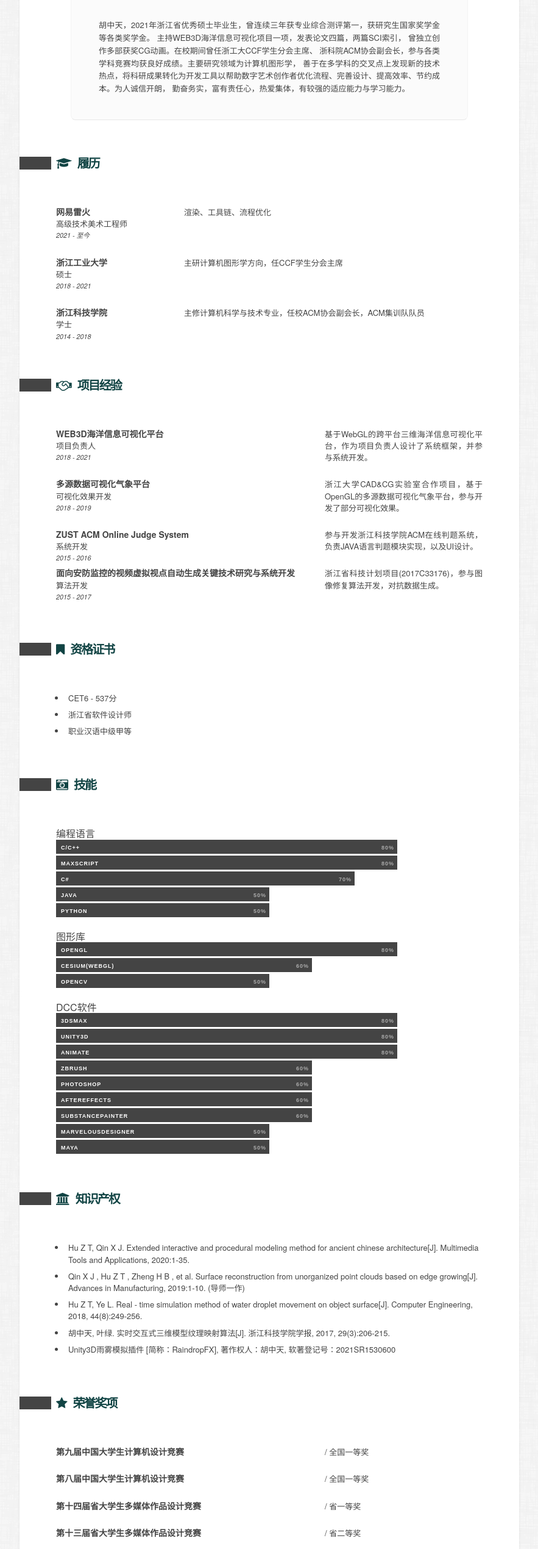
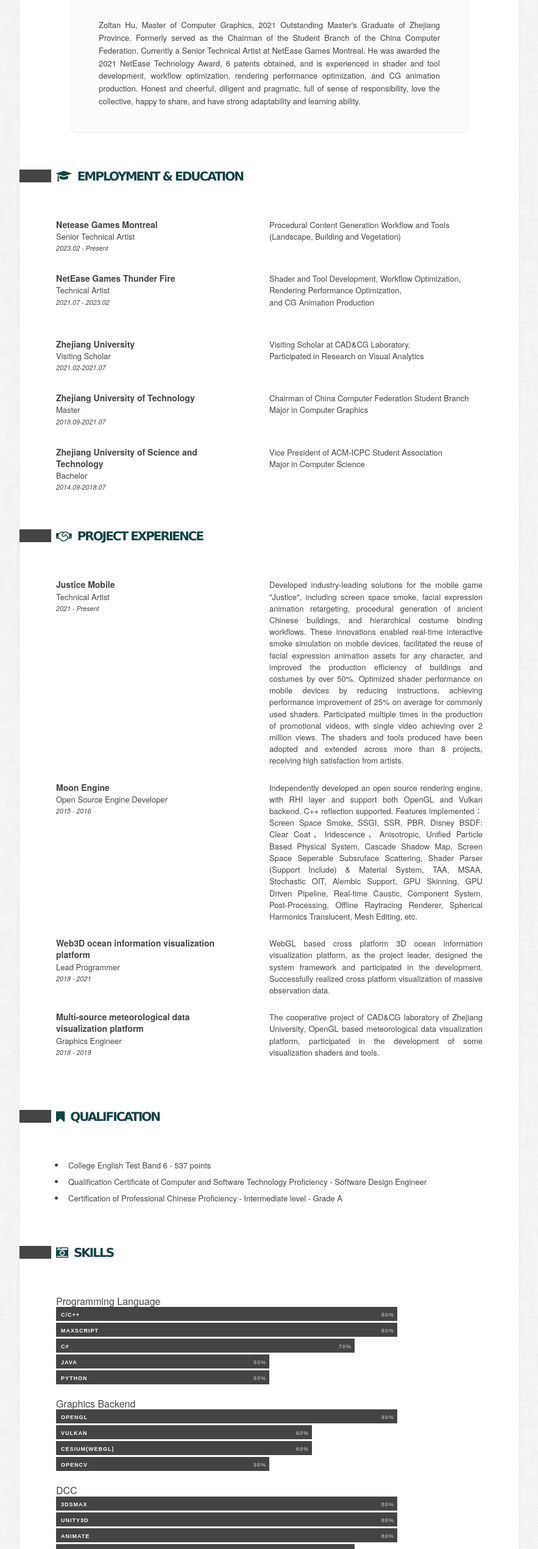
Before and after one commit to RIPmr/resume, a plain HTML site: page index.html in a window 1280 px wide. Shown: the part 240-2780 px from the top of the page at 61% size, without its empty margins (198-1081 px from the left). Drawn offline with Linux system fonts and the light colour scheme.

Commit message:
Update: 2024-9-17

```diff
--- a/css/style.css
+++ b/css/style.css
@@ -639,12 +639,12 @@ ul#schools li .details,
 ul#project li .details,
 ul#recommends li .details {
     float: left;
-    width: 60%
+    width: 65%
 }
 
 ul#scholar li .details {
     float: left;
-    width: 30%
+    width: 40%
 }
 
 ul#jobs li p,
@@ -652,13 +652,13 @@ ul#schools li > p,
 ul#project li > p,
 ul#recommends li > p {
     float: right;
-    width: 37%;
+    width: 25%;
     margin-bottom: 25px;
 }
 
 ul#scholar li > p {
 	float: right;
-	width: 70%;
+	width: 50%;
 	margin-bottom: 25px;
 }
 
--- a/index.html
+++ b/index.html
@@ -50,13 +50,13 @@
         <!--INTRODUCE NAME-->
         <h2 id="titleName" class="sectionHead">
             <i class="fa fa-id-card-o fa-1x">&nbsp;&nbsp;</i>
-            胡中天
+            Zoltan Hu
         </h2>
         <!--BASE INFORMATION-->
         <div id="bio">
             <h2>
-                Zhongtian Hu
-                <a class="socialIcon" id="tip" data-tipso="17826807759">
+                胡中天
+                <a class="socialIcon" id="tip" data-tipso="15058612306">
                     <i class="fa fa-phone fa-fw fa-1x"></i>
                 </a>
                 <a class="socialIcon" id="tip2" data-tipso="2111812100@zjut.edu.cn">
@@ -79,12 +79,16 @@
             <!--END SOCIAL LINKS-->
             <!--BASE INFORMATION - PERSONAL INFORMATION-->
             <p>
-                胡中天，2021年浙江省优秀硕士毕业生，曾连续三年获专业综合测评第一，获研究生国家奖学金等各类奖学金。
-                主持WEB3D海洋信息可视化项目一项，发表论文四篇，两篇SCI索引，
-                曾独立创作多部获奖CG动画。在校期间曾任浙工大CCF学生分会主席、
-                浙科院ACM协会副会长，参与各类学科竞赛均获良好成绩。主要研究领域为计算机图形学，
-                善于在多学科的交叉点上发现新的技术热点，将科研成果转化为开发工具以帮助数字艺术创作者优化流程、完善设计、提高效率、节约成本。为人诚信开朗，
-                勤奋务实，富有责任心，热爱集体，有较强的适应能力与学习能力。
+                Zoltan Hu, Master of Computer Graphics, 2021 Outstanding Master's Graduate of Zhejiang Province.
+                Formerly served as the Chairman of the Student Branch of the China Computer Federation.
+
+                Currently a Senior Technical Artist at NetEase Games Montreal.
+                He was awarded the 2021 NetEase Technology Award, 6 patents obtained,
+                and is experienced in shader and tool development, workflow optimization,
+                rendering performance optimization, and CG animation production.
+
+                Honest and cheerful, diligent and pragmatic, full of sense of responsibility,
+                love the collective, happy to share, and have strong adaptability and learning ability.
             </p>
             <!--END PERSONAL INFORMATION-->
         </div>
@@ -94,39 +98,60 @@
         <!--EDUCATION TITLE-->
         <h2 id="learn" class="sectionHead">
             <i class="fa fa-graduation-cap fa-1x">&nbsp;&nbsp;</i>
-            履历
+            Employment & Education
         </h2>
         <!--EDUCATION-->
         <ul id="scholar">
             <li>
                 <div class="details">
-                    <h3>网易雷火</h3>
-                    <h4>高级技术美术工程师</h4>
-                    <h5>2021 - 至今</h5>
+                    <h3>Netease Games Montreal</h3>
+                    <h4>Senior Technical Artist</h4>
+                    <h5>2023.02 - Present</h5>
                 </div>
-                <p>渲染、工具链、流程优化</p>
+                <p>Procedural Content Generation Workflow and Tools<br>(Landscape, Building and Vegetation)</p>
+            </li>
+
+            <li><p></p></li>
+            <li>
+                <div class="details">
+                    <h3>NetEase Games Thunder Fire</h3>
+                    <h4>Technical Artist</h4>
+                    <h5>2021.07 - 2023.02</h5>
+                </div>
+                <p>Shader and Tool Development, Workflow Optimization, <br>Rendering Performance Optimization, <br>and CG Animation Production</p>
             </li>
 
             <li><p></p></li>
 
             <li>
                 <div class="details">
-                    <h3>浙江工业大学</h3>
-                    <h4>硕士</h4>
-                    <h5>2018 - 2021</h5>
+                    <h3>Zhejiang University</h3>
+                    <h4>Visiting Scholar</h4>
+                    <h5>2021.02-2021.07</h5>
                 </div>
-                <p>主研计算机图形学方向，任CCF学生分会主席</p>
+                <p>Visiting Scholar at CAD&CG Laboratory, <br>Participated in Research on Visual Analytics</p>
             </li>
 
             <li><p></p></li>
 
             <li>
                 <div class="details">
-                    <h3>浙江科技学院</h3>
-                    <h4>学士</h4>
-                    <h5>2014 - 2018</h5>
+                    <h3>Zhejiang University of Technology</h3>
+                    <h4>Master</h4>
+                    <h5>2018.09-2021.07</h5>
                 </div>
-                <p>主修计算机科学与技术专业，任校ACM协会副会长，ACM集训队队员</p>
+                <p>Chairman of China Computer Federation Student Branch<br>Major in Computer Graphics</p>
+            </li>
+
+            <li><p></p></li>
+
+            <li>
+                <div class="details">
+                    <h3>Zhejiang University of Science and Technology</h3>
+                    <h4>Bachelor</h4>
+                    <h5>2014.09-2018.07</h5>
+                </div>
+                <p>Vice President of ACM-ICPC Student Association<br>Major in Computer Science</p>
             </li>
         </ul>
         <!--END EDUCATION-->
@@ -135,41 +160,51 @@
         <!--AS SEEN ON TITLE-->
         <h2 id="eye" class="sectionHead">
             <i class="fa fa-handshake-o fa-1x">&nbsp;&nbsp;</i>
-            项目经验
+            Project Experience
         </h2>
         <!--PROJECT-->
-        <ul id="project">
+        <ul id="scholar">
             <li>
                 <div class="details">
-                    <h3>WEB3D海洋信息可视化平台</h3>
-                    <h4>项目负责人</h4>
-                    <h5>2018 - 2021</h5>
+                    <h3>Justice Mobile</h3>
+                    <h4>Technical Artist</h4>
+                    <h5>2021 - Present</h5>
                 </div>
-                <p>基于WebGL的跨平台三维海洋信息可视化平台，作为项目负责人设计了系统框架，并参与系统开发。</p>
+                <p>
+                    Developed industry-leading solutions for the mobile game "Justice", including screen space smoke, facial expression animation retargeting, procedural generation of ancient Chinese buildings, and hierarchical costume binding workflows. These innovations enabled real-time interactive smoke simulation on mobile devices, facilitated the reuse of facial expression animation assets for any character, and improved the production efficiency of buildings and costumes by over 50%. Optimized shader performance on mobile devices by reducing instructions, achieving performance improvement of 25% on average for commonly used shaders. Participated multiple times in the production of promotional videos, with single video achieving over 2 million views. The shaders and tools produced have been adopted and extended across more than 8 projects, receiving high satisfaction from artists.
+                </p>
             </li>
             <li>
                 <div class="details">
-                    <h3>多源数据可视化气象平台</h3>
-                    <h4>可视化效果开发</h4>
-                    <h5>2018 - 2019</h5>
+                    <h3>Moon Engine</h3>
+                    <h4>Open Source Engine Developer</h4>
+                    <h5>2015 - 2016</h5>
                 </div>
-                <p>浙江大学CAD&CG实验室合作项目，基于OpenGL的多源数据可视化气象平台，参与开发了部分可视化效果。</p>
+                <p>
+                    Independently developed an open source rendering engine, with RHI layer and support both OpenGL and Vulkan backend. C++ reflection supported. Features implemented：Screen Space Smoke, SSGI, SSR, PBR, Disney BSDF: Clear Coat、Iridescence、Anisotropic, Unified Particle Based Physical System, Cascade Shadow Map, Screen Space Seperable Subsruface Scattering, Shader Parser (Support Include) & Material System, TAA, MSAA, Stochastic OIT, Alembic Support, GPU Skinning, GPU Driven Pipeline, Real-time Caustic, Component System, Post-Processing, Offline Raytracing Renderer, Spherical Harmonics Translucent, Mesh Editing, etc.
+                </p>
             </li>
             <li>
                 <div class="details">
-                    <h3>ZUST ACM Online Judge System</h3>
-                    <h4>系统开发</h4>
-                    <h5>2015 - 2016</h5>
+                    <h3>Web3D ocean information visualization platform</h3>
+                    <h4>Lead Programmer</h4>
+                    <h5>2018 - 2021</h5>
                 </div>
-                <p>参与开发浙江科技学院ACM在线判题系统，负责JAVA语言判题模块实现，以及UI设计。</p>
+                <p>
+                    WebGL based cross platform 3D ocean information visualization platform, as the project leader, designed the system framework and participated in the development. Successfully realized cross platform visualization of massive observation data.
+                </p>
             </li>
             <li>
                 <div class="details">
-                    <h3>面向安防监控的视频虚拟视点自动生成关键技术研究与系统开发</h3>
-                    <h4>算法开发</h4>
-                    <h5>2015 - 2017</h5>
+                    <h3>
+                        Multi-source meteorological data visualization platform
+                    </h3>
+                    <h4>Graphics Engineer</h4>
+                    <h5>2018 - 2019</h5>
                 </div>
-                <p>浙江省科技计划项目(2017C33176)，参与图像修复算法开发，对抗数据生成。</p>
+                <p>
+                    The cooperative project of CAD&CG laboratory of Zhejiang University, OpenGL based meteorological data visualization platform, participated in the development of some visualization shaders and tools.
+                </p>
             </li>
         </ul>
         <!--END PROJECT-->
@@ -178,13 +213,13 @@
         <!--HONORS / AWARDS TITLE-->
         <h2 id="ribbon" class="sectionHead">
             <i class="fa fa-bookmark fa-1x">&nbsp;&nbsp;</i>
-            资格证书
+            Qualification
         </h2>
         <!--HONORS / AWARDS-->
         <ul id="honorsAwards">
-            <li>CET6 - 537分</li>
-            <li>浙江省软件设计师</li>
-            <li>职业汉语中级甲等</li>
+            <li>College English Test Band 6 - 537 points</li>
+            <li>Qualification Certificate of Computer and Software Technology Proficiency - Software Design Engineer</li>
+            <li>Certification of Professional Chinese Proficiency - Intermediate level - Grade A</li>
         </ul>
         <!--END HONORS / AWARDS-->
         <div class="clear"></div>
@@ -193,11 +228,11 @@
         <!--h2 id="tools" class="sectionHead">技能</h2-->
         <h2 id="tools" class="sectionHead">
             <i class="fa fa-camera-retro fa-1x">&nbsp;&nbsp;</i>
-            技能
+            Skills
         </h2>
 
         <!--SKILLS-->
-        <h4>编程语言</h4>
+        <h4>Programming Language</h4>
         <ul id="skills">
             <li id="skill1" class="s80"><span>C/C++</span></li>
             <li id="skill2" class="s80"><span>MaxScript</span></li>
@@ -208,51 +243,73 @@
         </ul>
 
         <br>
-        <h4>图形库</h4>
+        <h4>Graphics Backend</h4>
         <ul id="skills">
             <li id="skill3" class="s80"><span>OpenGL</span></li>
+            <li id="skill3" class="s60"><span>Vulkan</span></li>
             <li id="skill3" class="s60"><span>Cesium(WebGL)</span></li>
             <li id="skill3" class="s50"><span>OpenCV</span></li>
         </ul>
         <div class="clear"></div>
 
         <br>
-        <h4>DCC软件</h4>
+        <h4>DCC</h4>
         <ul id="skills">
             <li id="skill4" class="s80"><span>3DsMax</span></li>
             <li id="skill4" class="s80"><span>Unity3D</span></li>
             <li id="skill4" class="s80"><span>Animate</span></li>
+            <li id="skill4" class="s70"><span>Unreal</span></li>
             <li id="skill4" class="s60"><span>ZBrush</span></li>
             <li id="skill4" class="s60"><span>Photoshop</span></li>
             <li id="skill4" class="s60"><span>AfterEffects</span></li>
             <li id="skill4" class="s60"><span>SubstancePainter</span></li>
             <li id="skill4" class="s50"><span>MarvelousDesigner</span></li>
+            <li id="skill4" class="s50"><span>Houdini</span></li>
             <li id="skill4" class="s50"><span>Maya</span></li>
         </ul>
         <!--END SKILLS-->
         <!--HONORS / AWARDS TITLE-->
         <h2 id="ribbon" class="sectionHead">
             <i class="fa fa-institution fa-1x">&nbsp;&nbsp;</i>
-            知识产权
+            Intellectual Property
         </h2>
         <!--HONORS / AWARDS-->
         <ul id="honorsAwards">
             <li>
-                Hu Z T, Qin X J. Extended interactive and procedural modeling method for ancient chinese
-                architecture[J]. Multimedia Tools and Applications, 2020:1-35.
+                [1] Hu Z T, Qin X J. Extended interactive and procedural modeling method for ancient chinese architecture[J]. Multimedia Tools and Applications, 2020:1-35.
             </li>
             <li>
-                Qin X J , Hu Z T , Zheng H B , et al. Surface reconstruction from unorganized point
-                clouds based on edge growing[J]. Advances in Manufacturing, 2019:1-10. (导师一作)
+                [2] Qin X J , Hu Z T , Zheng H B , et al. Surface reconstruction from unorganized point clouds based on edge growing[J]. Advances in Manufacturing, 2019:1-10.
             </li>
             <li>
-                Hu Z T, Ye L. Real - time simulation method of water droplet movement on object surface[J]. Computer Engineering, 2018, 44(8):249-256.
+                [3] A Novel Method for Simulating Micro-Scale Water Droplet Movements [J]. Lin Z J, Hu Z T, Lou S Y, et al. Separations, 2022, 9, 451.
             </li>
             <li>
-                胡中天, 叶绿. 实时交互式三维模型纹理映射算法[J]. 浙江科技学院学报, 2017, 29(3):206-215.
+                [4] Hu Z T, Ye L. Real - time simulation method of water droplet movement on object surface[J]. Computer Engineering, 2018, 44(8):249-256.
             </li>
             <li>
-                Unity3D雨雾模拟插件 [简称：RaindropFX], 著作权人：胡中天, 软著登记号：2021SR1530600
+                [5] Hu Z T, Ye L. Real-time interactive 3d model texture projecting algorithm[J]. Journal of Zhejiang University of Science and Technology, 2017, 29(3):206-215.
+            </li>
+            <li>
+                [6] Dimensionality Reduction Smoke Simulation Method for Real-time Applications, First Inventor, TF20230218.
+            </li>
+            <li>
+                [7] Real-time Facial Animation Retargeting Method for Mobile Devices, First Inventor, TF20220269.
+            </li>
+            <li>
+                [8] Hierarchical Game Costume Binding Workflow, First Inventor, TF20230217.
+            </li>
+            <li>
+                [9] Fusionable Button Widget for Unity Engine, Second Inventor, TF20230202.
+            </li>
+            <li>
+                [10] Method for Creating Multi-pivot Dissolution Effects, Second Inventor, TF20230232.
+            </li>
+            <li>
+                [11] Low-cost Godray Rendering Method for Unity UX, Second Inventor, TF20230211.
+            </li>
+            <li>
+                [12] Unity3D Raindrop and Frosted Glass Simulation Method [Abbreviated to: RaindropFX], Copyright Owner: Zhongtian Hu, Soft Copy Registration Number: 2021SR1530600.
             </li>
         </ul>
         <!--END HONORS / AWARDS-->
@@ -261,51 +318,57 @@
         <!--HONORS / AWARDS TITLE-->
         <h2 id="ribbon" class="sectionHead">
             <i class="fa fa-star fa-1x">&nbsp;&nbsp;</i>
-            荣誉奖项
+            Honors & Awards
         </h2>
         <!--HONORS / AWARDS-->
         <ul id="schools">
             <li>
                 <div class="details">
-                    <h3>第九届中国大学生计算机设计竞赛</h3>
+                    <h3>Best Technical Article Sharing Award</h3>
                 </div>
-                <p>/ 全国一等奖</p>
+                <p>/ Netease Technology Award</p>
             </li>
             <li>
                 <div class="details">
-                    <h3>第八届中国大学生计算机设计竞赛</h3>
+                    <h3>The 9th Chinese College Students Computer Design Competition</h3>
                 </div>
-                <p>/ 全国一等奖</p>
+                <p>/ National First Prize</p>
             </li>
             <li>
                 <div class="details">
-                    <h3>第十四届省大学生多媒体作品设计竞赛</h3>
+                    <h3>The 8th Chinese College Students Computer Design Competition</h3>
                 </div>
-                <p>/ 省一等奖</p>
+                <p>/ National First Prize</p>
             </li>
             <li>
                 <div class="details">
-                    <h3>第十三届省大学生多媒体作品设计竞赛</h3>
+                    <h3>The 14th College Students Multimedia Works Competition</h3>
                 </div>
-                <p>/ 省二等奖</p>
+                <p>/ Provincial First Prize</p>
             </li>
             <li>
                 <div class="details">
-                    <h3>第十三届浙江省大学生程序设计竞赛</h3>
+                    <h3>The 13th College Students Multimedia Works Competition</h3>
                 </div>
-                <p>/ 银奖</p>
+                <p>/ Provincial Second Prize</p>
             </li>
             <li>
                 <div class="details">
-                    <h3>第十四届浙江省大学生程序设计竞赛</h3>
+                    <h3>The 13th Zhejiang Undergraduate Programming Competition</h3>
                 </div>
-                <p>/ 铜奖</p>
+                <p>/ Silver Medal</p>
             </li>
             <li>
                 <div class="details">
-                    <h3>第七届“蓝桥杯”软件设计大赛</h3>
+                    <h3>The 14th Zhejiang Undergraduate Programming Competition</h3>
                 </div>
-                <p>/ 国赛优胜奖</p>
+                <p>/ Bronze Medal</p>
+            </li>
+            <li>
+                <div class="details">
+                    <h3>The "Blue Bridge Cup" National Software Competition</h3>
+                </div>
+                <p>/ Honorable Mention</p>
             </li>
             <li>
                 <div class="details">
@@ -315,45 +378,45 @@
             </li>
             <li>
                 <div class="details">
-                    <h3>CCCC程序设计天梯赛</h3>
+                    <h3>China Collegiate Computing Contest (CCCC Skyladder Race)</h3>
                 </div>
-                <p>/ 国赛团体三等奖</p>
+                <p>/ National Third Prize</p>
             </li>
             <li>
                 <div class="details">
-                    <h3>浙江工业大学2019年度计忆之星</h3>
+                    <h3>Zhejiang University of Technology 2019 Star of the Computing School</h3>
                 </div>
-                <p>/ 荣誉称号</p>
+                <p>/ Honorary Title</p>
             </li>
             <li>
                 <div class="details">
-                    <h3>2021年浙江省优秀硕士毕业生</h3>
+                    <h3>Excellent graduate of Zhejiang Province in 2021</h3>
                 </div>
-                <p>/ 优秀硕士毕业生</p>
+                <p>/ Honorary Title</p>
             </li>
             <li>
                 <div class="details">
-                    <h3>2019-2020学年硕士国家奖学金</h3>
+                    <h3> Master's National Scholarship in 2019-2020 Academic Year</h3>
                 </div>
-                <p>/ 硕士奖学金</p>
+                <p>/ Scholarship</p>
             </li>
             <li>
                 <div class="details">
-                    <h3>2018-2019学年硕士学业一等奖学金</h3>
+                    <h3>Master's First Class Scholarship in 2018-2019 Academic Year</h3>
                 </div>
-                <p>/ 硕士奖学金</p>
+                <p>/ Scholarship</p>
             </li>
             <li>
                 <div class="details">
-                    <h3>2014-2015学年创新一等奖学金</h3>
+                    <h3>Undergraduate’s First Class Innovation Scholarship in 2014-2015 Academic Year</h3>
                 </div>
-                <p>/ 本科奖学金</p>
+                <p>/ Scholarship</p>
             </li>
             <li>
                 <div class="details">
-                    <h3>2014-2015学年学业优秀奖学金</h3>
+                    <h3>Undergraduate’s Academic Excellence Scholarship in 2014-2015 Academic Year</h3>
                 </div>
-                <p>/ 本科奖学金</p>
+                <p>/ Scholarship</p>
             </li>
         </ul>
         <!--END HONORS / AWARDS-->
@@ -362,13 +425,13 @@
         <!--HONORS / AWARDS TITLE-->
         <h2 id="ribbon" class="sectionHead">
             <i class="fa fa-paint-brush fa-1x">&nbsp;&nbsp;</i>
-            作品集
+            Articles & Artworks
         </h2>
         <!--HONORS / AWARDS-->
         <div class="list-group">
-            <a href="https://huanime.com.cn" class="list-group-item"><i class="fa fa-home fa-fw"></i> 个人主页&nbsp;&nbsp;</a>
-            <a href="https://space.bilibili.com/7868260" class="list-group-item"><i class="fa fa-film fa-fw"></i> CG动画&nbsp;&nbsp;</a>
-            <a href="https://www.pixiv.net/member.php?id=22929868" class="list-group-item"><i class="fa fa-image fa-fw"></i> CG静帧&nbsp;&nbsp;</a>
+            <a href="https://huanime.com.cn" class="list-group-item"><i class="fa fa-home fa-fw"></i> Homepage&nbsp;&nbsp;</a>
+            <a href="https://space.bilibili.com/7868260" class="list-group-item"><i class="fa fa-film fa-fw"></i> CG Animation&nbsp;&nbsp;</a>
+            <a href="https://www.pixiv.net/member.php?id=22929868" class="list-group-item"><i class="fa fa-image fa-fw"></i> Still Frames&nbsp;&nbsp;</a>
         </div>
         <!--END HONORS / AWARDS-->
         <div class="clear"></div>
```
